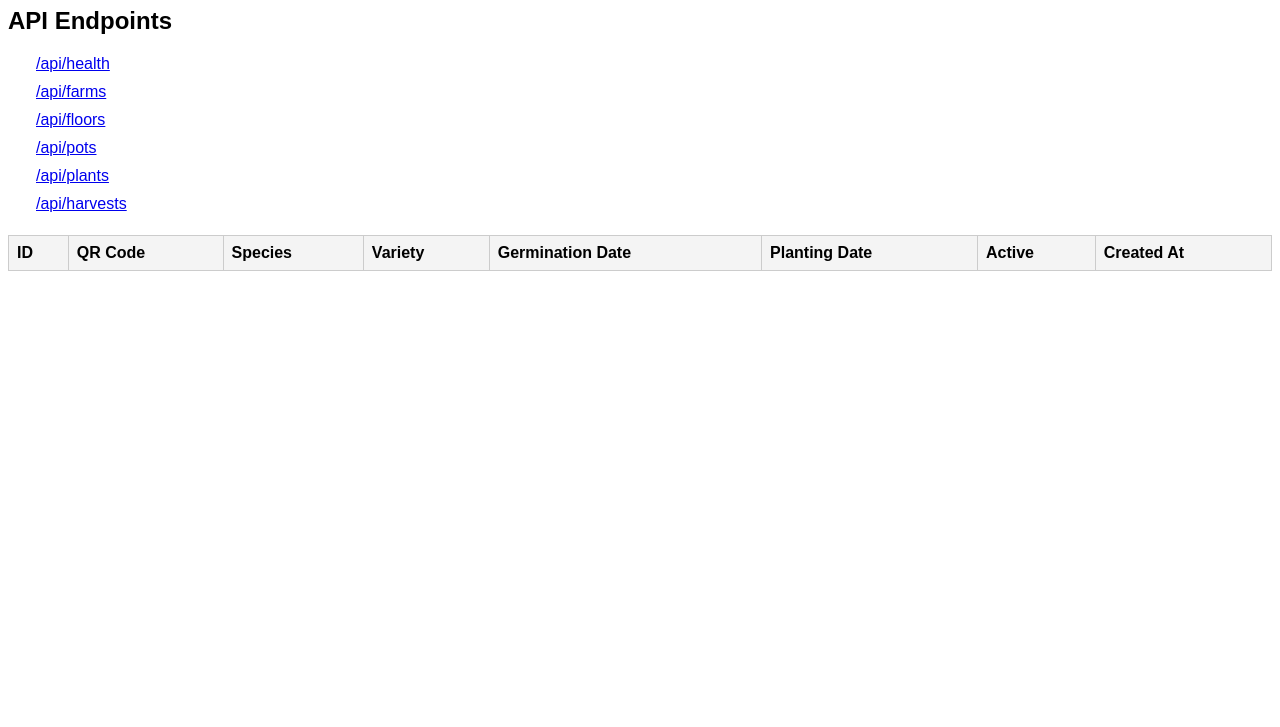
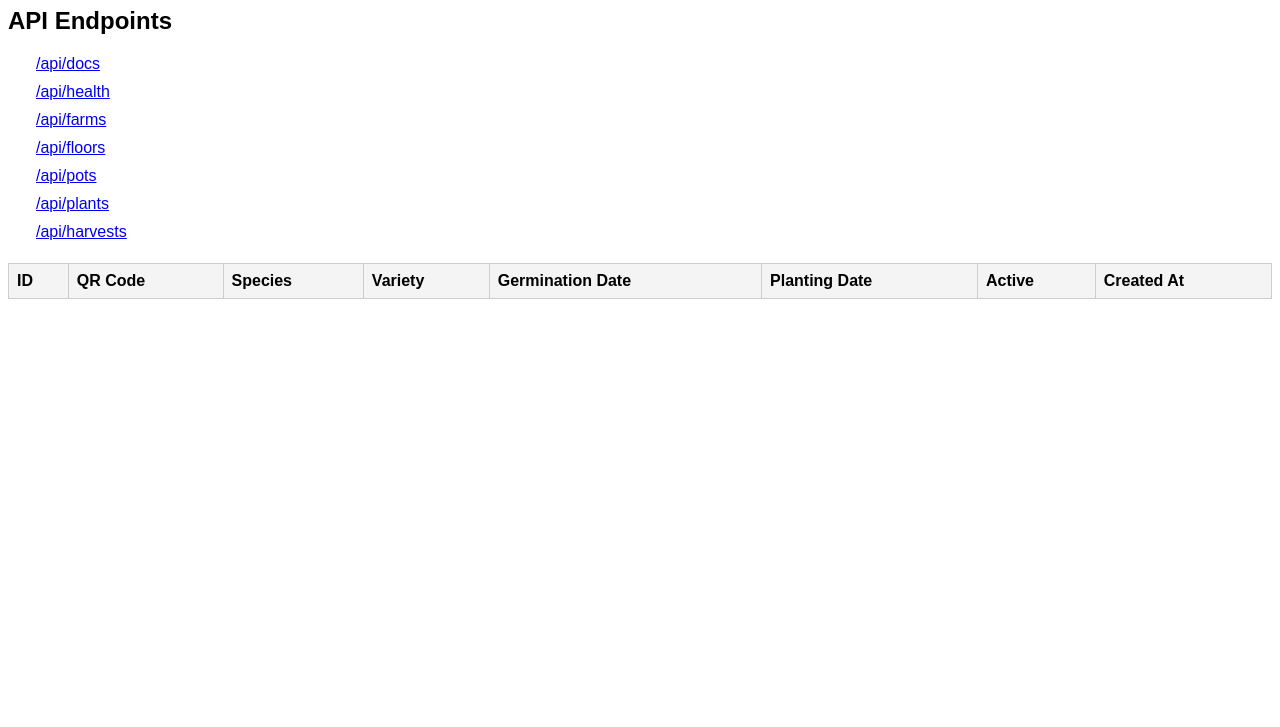
Before and after one commit to Hatrantator/mps, a plain HTML site: page nginx/static/index.html in a window 1280 px wide. Shown: the part 73-800 px from the top of the page. Drawn offline with Linux system fonts and the light colour scheme; no server answers; a script that the page names is missing.

Commit message:
Update index.html

```diff
--- a/nginx/static/index.html
+++ b/nginx/static/index.html
@@ -28,6 +28,7 @@
     <div>
     <h2>API Endpoints</h2>
     <ul class="api-list" id="api-list">
+        <li data-key="db"><span class="status-icon" id="DOCS"></span><a href="/api/docs" target="_blank">/api/docs</a></li>
         <li data-key="db"><span class="status-icon" id="status-db"></span><a href="/api/health" target="_blank">/api/health</a></li>
         <li data-key="farms"><span class="status-icon" id="status-farms"></span><a href="/api/farms" target="_blank">/api/farms</a></li>
         <li data-key="floors"><span class="status-icon" id="status-floors"></span><a href="/api/floors" target="_blank">/api/floors</a></li>
```
